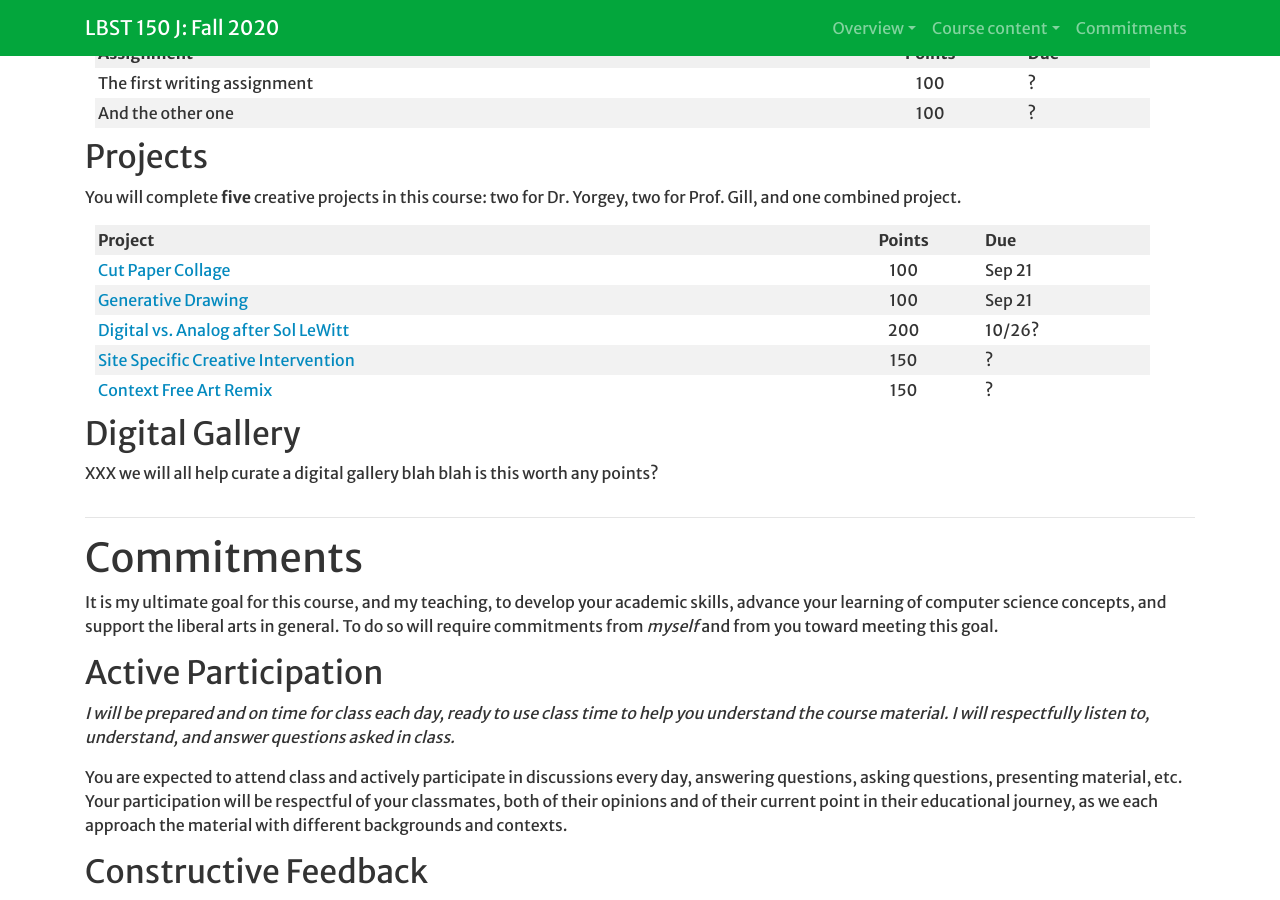
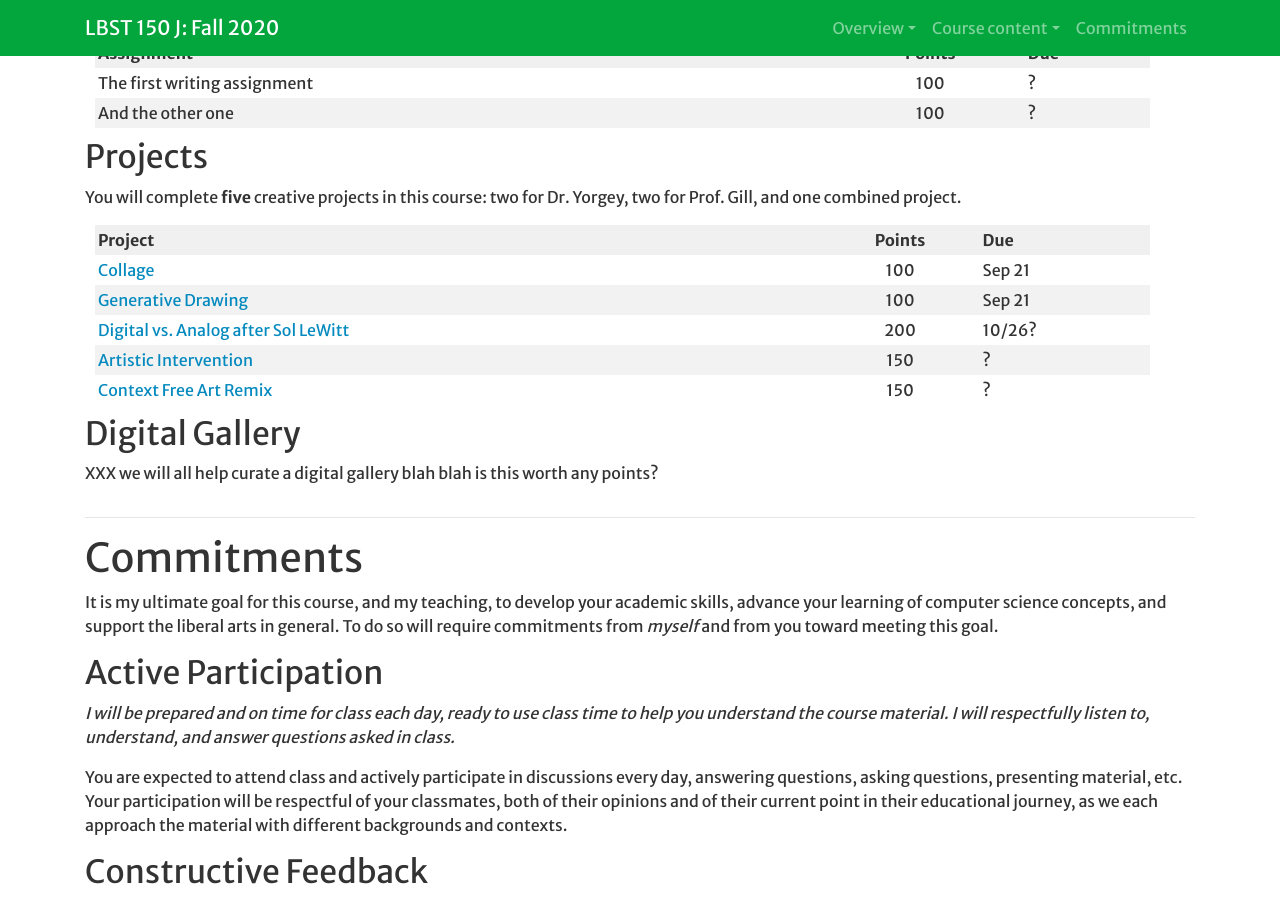
Before and after one commit to Hendrix-CS/creativity-TEC, a Jekyll site: the page built from index.md, in a window 1280 px wide and 900 px high, scrolled down 6465 px. Built offline with Jekyll 4.4.1, drawn with Linux system fonts in a browser that asks for light colours; a script that is not in the unit is left out; our own code applies the rules of GitHub Pages for plain Markdown files.

Commit message:
Update index.md

```diff
--- a/index.md
+++ b/index.md
@@ -99,10 +99,10 @@ Dr. Yorgey, two for Prof. Gill, and one combined project.
 
 | Project                                                                            | Points | Due    |
 |------------------------------------------------------------------------------------|:------:|--------|
-| [Cut Paper Collage]({{site.baseurl}}/projects/collage.html)                        | 100    | Sep 21 |
+| [Collage]({{site.baseurl}}/projects/collage.html)                        | 100    | Sep 21 |
 | [Generative Drawing]({{site.baseurl}}/projects/generativedrawing.html)             | 100    | Sep 21 |
 | [Digital vs. Analog after Sol LeWitt]({{site.baseurl}}/projects/sollewitt.html)    | 200    | 10/26?      |
-| [Site Specific Creative Intervention]({{site.baseurl}}/projects/intervention.html) | 150    | ?      |
+| [Artistic Intervention]({{site.baseurl}}/projects/intervention.html) | 150    | ?      |
 | [Context Free Art Remix]({{site.baseurl}}/projects/remix.html)                     | 150    | ?      |
 
 ## <a name="gallery">Digital Gallery</a>
```
